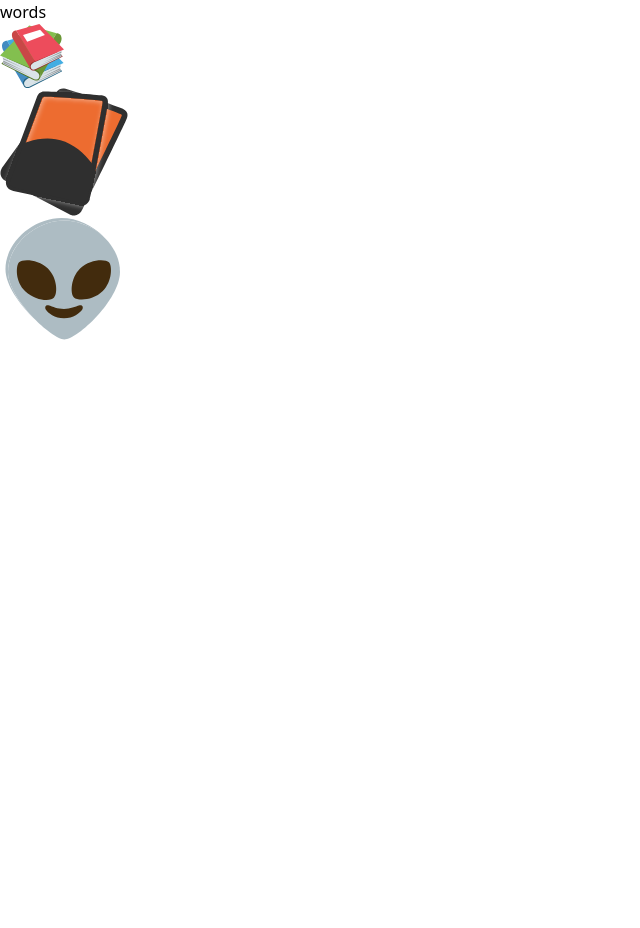
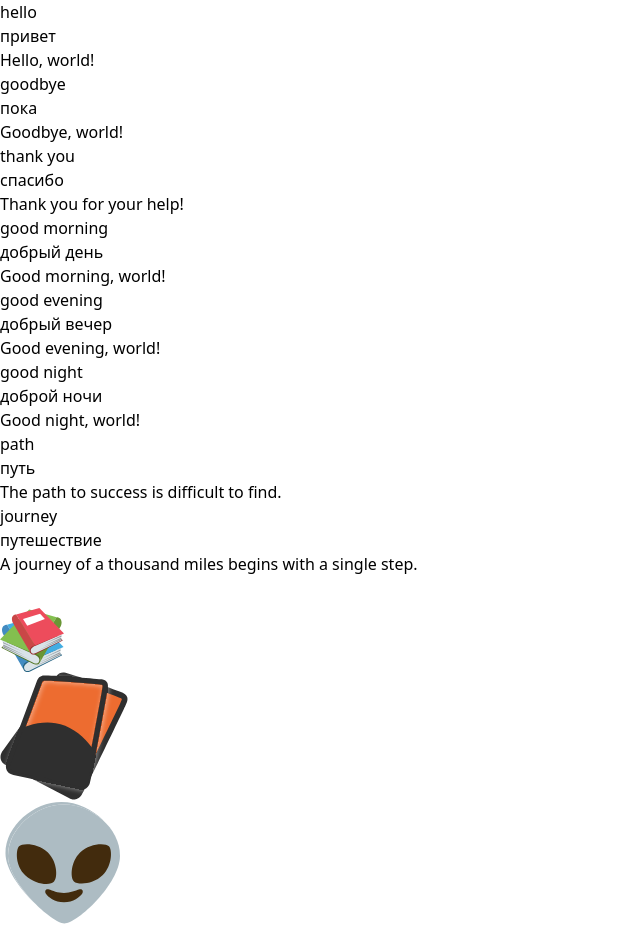
Before and after one commit to ZUBOV-ILLIA/card-words-learner, a React (Vite) app: page /words in a window 1280 px wide. Shown: the whole page, without its empty margins (0-640 px from the left). Before the commit the page ends 800 px from the top, so only its background shows below. Built offline with nearby package versions, Linux system fonts and the light colour scheme.

Commit message:
added modal, local storage etc

```diff
--- /dev/null
+++ b/src/components/AddEditWords.tsx
@@ -0,0 +1,43 @@
+import { useState } from "react";
+import { createPortal } from 'react-dom';
+import plusIcon from "/plus.svg";
+
+export default function AddEditWords() {
+  const [isModalOpen, setIsModalOpen] = useState(false);
+
+  return (
+    <>
+      <span
+        className="inline-block rounded-full border bg-slate-500 active:bg-slate-700 shadow-md"
+        onClick={() => setIsModalOpen(true)}
+      >
+        <img src={plusIcon} alt="plus" className="w-11 h-11" />
+      </span>
+
+      {isModalOpen && createPortal(<Modal toggle={setIsModalOpen} />, document.body)}
+      {/* {createPortal(<Modal toggle={setIsModalOpen} />, document.body)} */}
+    </>
+  )
+}
+
+function Modal({ toggle }: { toggle: (value: boolean) => void }) {
+
+  return (
+    <div  className="fixed top-0 left-0 w-full h-full flex justify-center items-center z-50">
+      <div
+        id="modalBackdrop"
+        className="absolute top-0 left-0 w-full h-full bg-black opacity-50"
+        onClick={() => toggle(false)}
+      />
+      <div
+        id="modalContent"
+        className="bg-white p-4 rounded-lg z-10"
+      >
+        <h1>Modal Content</h1>
+        <button onClick={() => toggle(false)}>Close</button>
+      </div>
+
+
+    </div>
+  )
+}
--- a/src/main.tsx
+++ b/src/main.tsx
@@ -4,9 +4,9 @@ import {
   createBrowserRouter,
   RouterProvider,
 } from "react-router-dom";
-// import App from './App.tsx'
 import './index.css'
 import Root from './routes/root.tsx';
+import Words from './routes/words.tsx';
 import ErrorPage from './error-page.tsx';
 import MainPage from './components/MainPage.tsx';
 
@@ -22,7 +22,7 @@ const router = createBrowserRouter([
       },
       {
         path: "words",
-        element: <div className='text-white'>words</div>,
+        element: <Words />,
       },
       {
         path: "practice",
--- a/src/routes/root.tsx
+++ b/src/routes/root.tsx
@@ -2,9 +2,11 @@ import { Outlet } from "react-router-dom";
 import Footer from "../components/Footer";
 
 export default function Root() {
+
+
   return (
-    <div className="min-h-screen flex flex-col bg-[url('/main-bg.jpg')] bg-cover">
-      <main className="p-4 grow">
+    <div className="min-h-screen max-h-screen flex flex-col bg-[url('/main-bg.jpg')] bg-cover">
+      <main className="p-4 grow relative overflow-y-scroll">
         <Outlet />
       </main>
       <Footer />
--- /dev/null
+++ b/src/routes/words.tsx
@@ -0,0 +1,78 @@
+import AddEditWords from "../components/AddEditWords";
+
+const words = [
+  {
+    id: "1",
+    native: "привет",
+    foreign: "hello",
+    example: "Hello, world!",
+  },
+  {
+    id: "2",
+    native: "пока",
+    foreign: "goodbye",
+    example: "Goodbye, world!",
+  },
+  {
+    id: "3",
+    native: "спасибо",
+    foreign: "thank you",
+    example: "Thank you for your help!",
+  },
+  {
+    id: "4",
+    native: "добрый день",
+    foreign: "good morning",
+    example: "Good morning, world!",
+  },
+  {
+    id: "5",
+    native: "добрый вечер",
+    foreign: "good evening",
+    example: "Good evening, world!",
+  },
+  {
+    id: "6",
+    native: "доброй ночи",
+    foreign: "good night",
+    example: "Good night, world!",
+  },
+  {
+    id: "7",
+    native: "путь",
+    foreign: "path",
+    example: "The path to success is difficult to find.",
+  },
+  {
+    id: "8",
+    native: "путешествие",
+    foreign: "journey",
+    example: "A journey of a thousand miles begins with a single step.",
+  },
+];
+
+export default function Words() {
+  return (
+    <section className="">
+      {words.length === 0 && (
+        <p className="text-gray-400 font-thin text-center">Давай добавим слова для изучения</p>
+      )}
+
+      {words.length > 0 && words.map((word) => (
+        <div
+          key={word.id}
+          className="py-1 px-2 text-white bg-sky-500/10 rounded-lg mb-2 shadow shadow-white/25"
+
+        >
+          <p className="font-bold">{word.foreign}</p>
+          <p className="">{word.native}</p>
+          <p className="text-gray-400 font-thin">{word.example}</p>
+        </div>
+      ))}
+
+      <div className="fixed bottom-20 right-3">
+        <AddEditWords />
+      </div>
+    </section>
+  )
+}
```
Also changed, not shown: src/api/apiWords.ts (added, +21 -0 lines), public/plus.svg (added).
